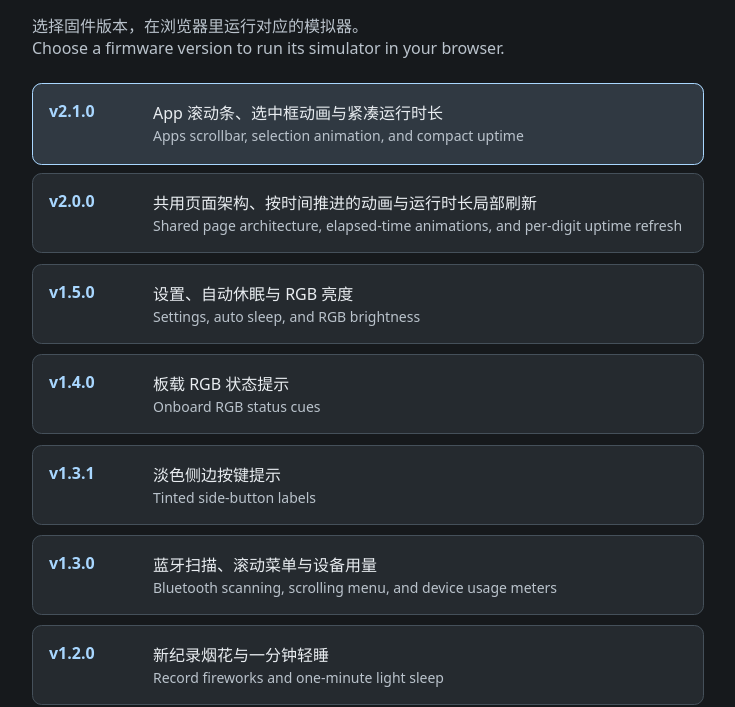
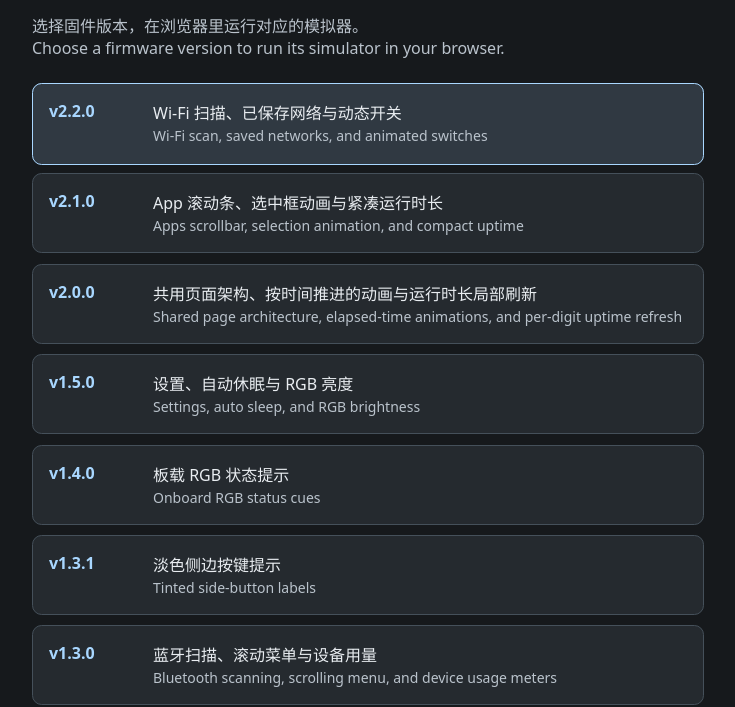
Before and after one commit to uim-g/ESP32-DeskConsole, a plain HTML site: page web/runner/versions.html in a window 1280 px wide. Shown: the part 106-813 px from the top of the page, without its empty margins (272-1007 px from the left). Drawn offline with Linux system fonts and the light colour scheme.

Commit message:
Improve the bilingual setup guide and sync the browser selector

```diff
--- a/web/runner/versions.html
+++ b/web/runner/versions.html
@@ -17,6 +17,7 @@ li small{color:#bac3cc;font-size:.875rem}
 <h1>DeskConsole</h1>
 <p>选择固件版本，在浏览器里运行对应的模拟器。<br><span lang="en">Choose a firmware version to run its simulator in your browser.</span></p>
 <ul>
+<li><a href="v2.2.0/"><strong>v2.2.0</strong><span>Wi-Fi 扫描、已保存网络与动态开关<br><small lang="en">Wi-Fi scan, saved networks, and animated switches</small></span></a></li>
 <li><a href="v2.1.0/"><strong>v2.1.0</strong><span>App 滚动条、选中框动画与紧凑运行时长<br><small lang="en">Apps scrollbar, selection animation, and compact uptime</small></span></a></li>
 <li><a href="v2.0.0/"><strong>v2.0.0</strong><span>共用页面架构、按时间推进的动画与运行时长局部刷新<br><small lang="en">Shared page architecture, elapsed-time animations, and per-digit uptime refresh</small></span></a></li>
 <li><a href="v1.5.0/"><strong>v1.5.0</strong><span>设置、自动休眠与 RGB 亮度<br><small lang="en">Settings, auto sleep, and RGB brightness</small></span></a></li>
```
Also changed, not shown: docs/deskconsole-prototype.jpg (added), 2 other files.
